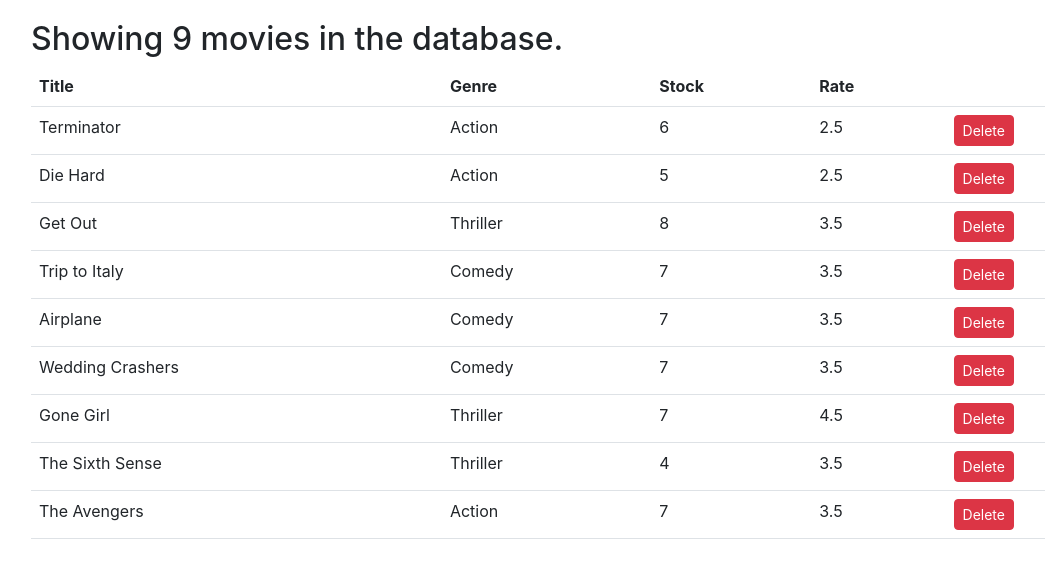
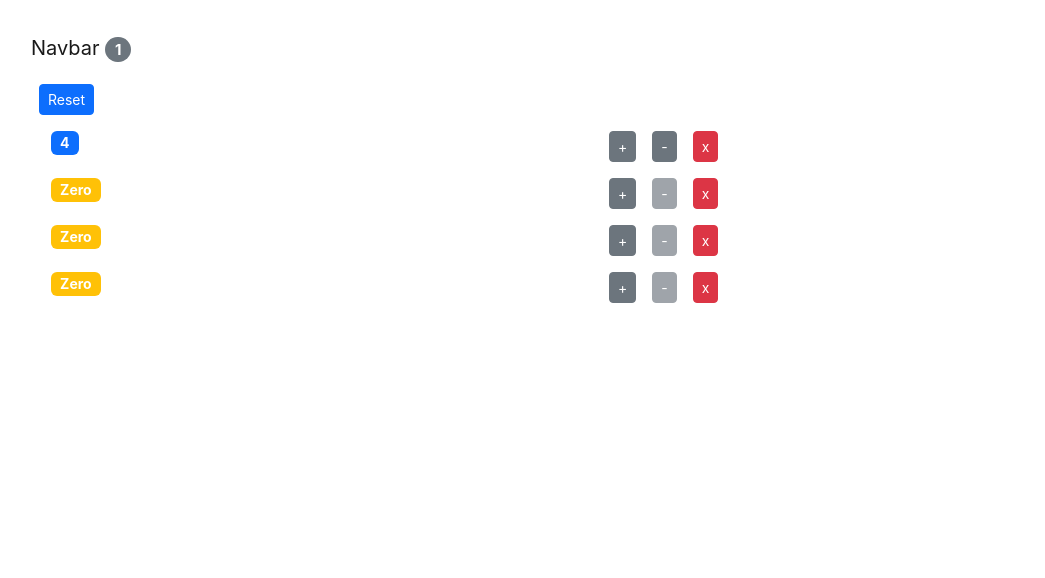
Before and after one commit to ducanh4531/my-app, a React (Create React App) app: page / in a window 1280 px wide. Shown: the top 578 px of the page, without its empty margins (51-1096 px from the left). Built offline with nearby package versions, Linux system fonts and the light colour scheme; the HTML template or start-up script is replaced by a standard one.

Commit message:
add 3 methods: increment, decrement and delete

```diff
--- a/src/App.js
+++ b/src/App.js
@@ -1,11 +1,54 @@
-import "./App.css";
-import Movies from "./components/movies";
+import { useState } from "react";
+
+import NavBar from "./components/navbar";
+import Counters from "./components/counters";
 
 function App() {
+	const [counters, setCounters] = useState([
+		{ id: 0, value: 4 },
+		{ id: 1, value: 0 },
+		{ id: 2, value: 0 },
+		{ id: 3, value: 0 },
+	]);
+
+	const handleReset = () => {
+		const newCounters = counters.map((c) => (c.value = 0));
+		setCounters(newCounters);
+	};
+
+	const handleIncrement = (counter) => {
+		const newCounters = [...counters];
+		const index = newCounters.indexOf(counter);
+		newCounters[index].value += 1;
+		setCounters(newCounters);
+	};
+
+	const handleDecrement = (counter) => {
+		const newCounters = [...counters];
+		const index = newCounters.indexOf(counter);
+		newCounters[index].value -= 1;
+		setCounters(newCounters);
+	};
+
+	const handleDelete = (id) => {
+		setCounters(counters.filter((c) => c.id !== id));
+	};
+
 	return (
-		<main className="container">
-			<Movies />
-		</main>
+		<>
+			<NavBar
+				totalCounters={counters.filter((c) => c.value > 0).length}
+			/>
+			<main className="container">
+				<Counters
+					counters={counters}
+					onReset={handleReset}
+					onIncrement={handleIncrement}
+					onDecrement={handleDecrement}
+					onDelete={handleDelete}
+				/>
+			</main>
+		</>
 	);
 }
 export default App;
--- /dev/null
+++ b/src/components/counter.jsx
@@ -0,0 +1,45 @@
+const Counter = ({ counter, onIncrement, onDecrement, onDelete }) => {
+	const styles = { fontSize: 14, fontWeight: "bold" };
+
+	return (
+		<>
+			<div className="container">
+				<div className="row">
+					<div className="col-sm">
+						<span
+							style={styles}
+							className={`badge bg-${
+								counter.value ? "primary" : "warning"
+							} m-2`}
+						>
+							{counter.value ? counter.value : "Zero"}
+						</span>
+					</div>
+					<div className="col-sm">
+						<button
+							className="btn btn-sm m-2 btn-secondary"
+							onClick={() => onIncrement(counter)}
+						>
+							+
+						</button>
+						<button
+							disabled={(!counter.value)}
+							className="btn btn-sm m-2 btn-secondary"
+							onClick={() => onDecrement(counter)}
+						>
+							-
+						</button>
+						<button
+							className="btn btn-sm m-2 btn-danger"
+							onClick={() => onDelete(counter.id)}
+						>
+							x
+						</button>
+					</div>
+				</div>
+			</div>
+		</>
+	);
+};
+
+export default Counter;
--- /dev/null
+++ b/src/components/counters.jsx
@@ -0,0 +1,22 @@
+import Counter from "./counter";
+
+const Counters = ({ counters, onIncrement, onDecrement, onDelete }) => {
+	return (
+		<>
+			<div>
+				<button className="btn btn-primary btn-sm m-2">Reset</button>
+			</div>
+			{counters.map((counter) => (
+				<Counter
+					key={counter.id}
+					counter={counter}
+					onIncrement={onIncrement}
+					onDecrement={onDecrement}
+					onDelete={onDelete}
+				/>
+			))}
+		</>
+	);
+};
+
+export default Counters;
--- a/src/components/movies.jsx
+++ b/src/components/movies.jsx
@@ -1,5 +1,3 @@
-import React from "react";
-// import { useState, useEffect } from "react";
 import { useState } from "react";
 
 import { getMovies } from "../services/fakeMovieService";
@@ -19,7 +17,6 @@ const Movies = () => {
 
 	//
 
-	// return !movies ? null : (
 	return (
 		<>
 			<h2>
--- /dev/null
+++ b/src/components/navbar.jsx
@@ -0,0 +1,16 @@
+const NavBar = ({ totalCounters }) => {
+	return (
+		<div className="container">
+			<nav className="navbar navbar-expand-lg bg-body-tertiary">
+				<a className="navbar-brand" href="#s">
+					Navbar{" "}
+					<span className="badge rounded-pill text-bg-secondary">
+						{totalCounters}
+					</span>
+				</a>
+			</nav>
+		</div>
+	);
+};
+
+export default NavBar;
```
